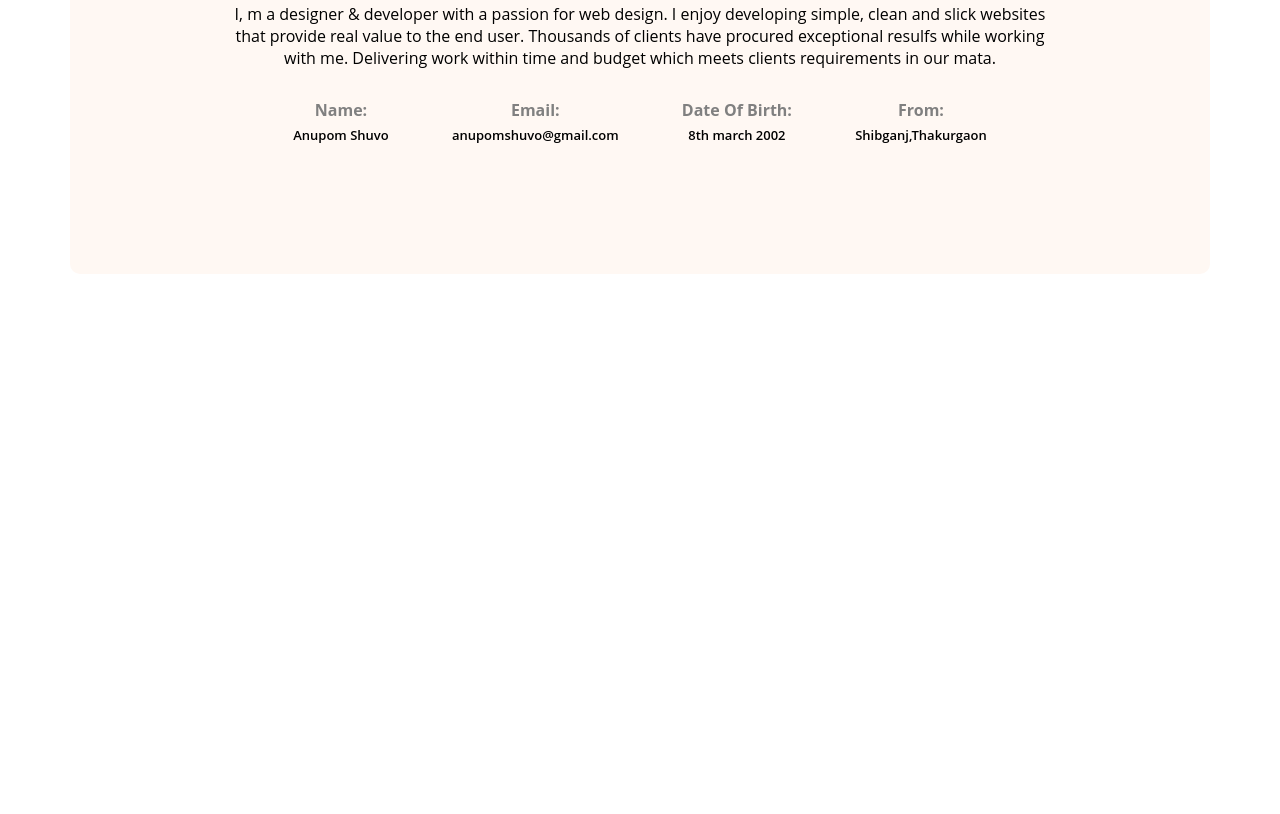
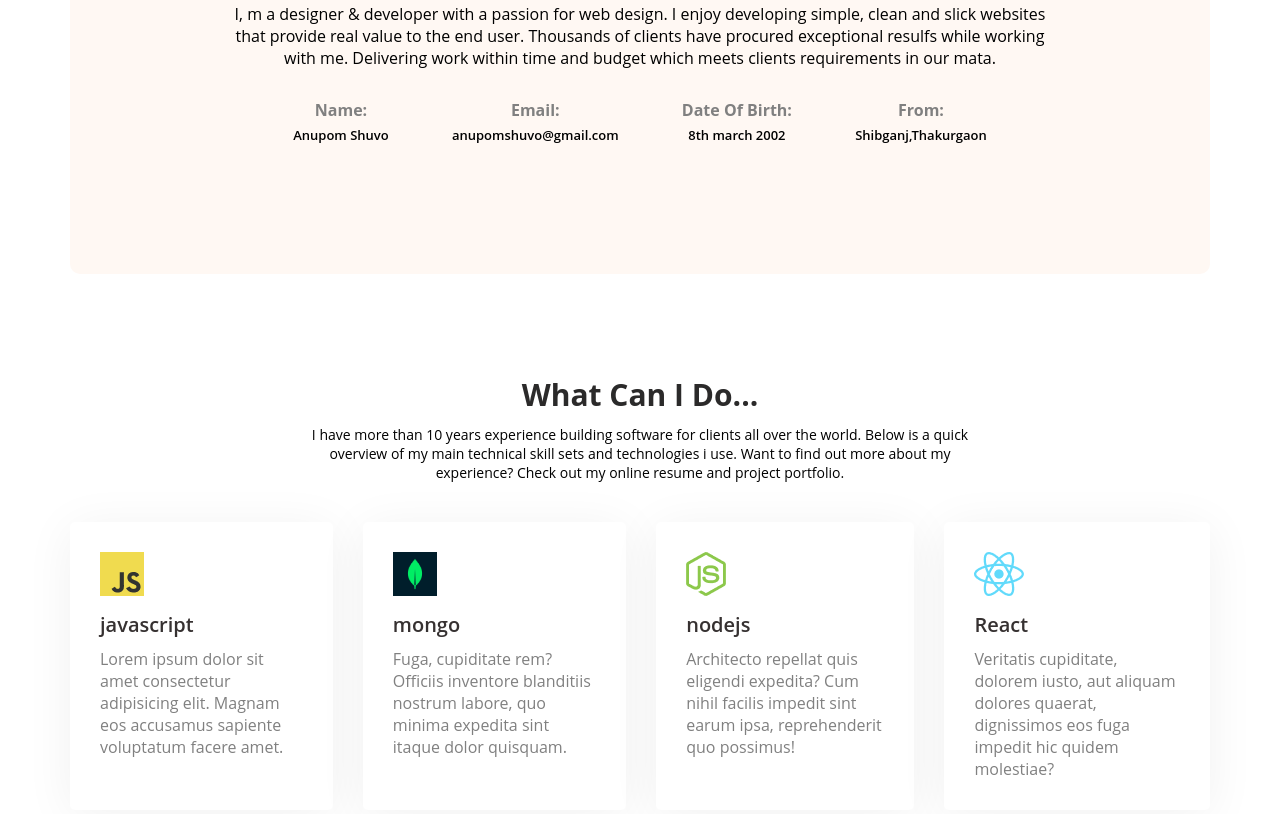
Before and after one commit to AnupomRoyShuvo/developer-portfolio, a plain HTML site: page index.html in a window 1280 px wide. Shown: the part 1091-1905 px from the top of the page. Before the commit the page ends 1495 px from the top, so only its background shows below. Drawn offline with Linux system fonts and the light colour scheme.

Commit message:
add what section

```diff
--- a/index.html
+++ b/index.html
@@ -63,6 +63,42 @@
 
             </div>
         </section>
+        <section class="what">
+            <h3 class="what-title">What Can I Do...</h3>
+            <p class="what-description">I have more than 10 years experience building software for clients all over the world. Below is a quick overview of my main technical skill sets and technologies i use. Want to find out more about my experience? Check out my online resume and project portfolio.</p>
+            <div class="skill-container">
+                <div class="skill">
+                    <img src="images/icons/js.png" alt="javascript">
+                    <p class="skill-title">javascript
+                    </p>
+                    <p class="skill-secribtion">
+                        Lorem ipsum dolor sit amet consectetur adipisicing elit. Magnam eos accusamus sapiente voluptatum facere amet.
+                    </p>
+                </div>
+                <div class="skill">
+                    <img src="images/icons/mongo.png" alt="mongo">
+                    <p class="skill-title">mongo
+                    </p>
+                    <p class="skill-secribtion">
+                        Fuga, cupiditate rem? Officiis inventore blanditiis nostrum labore, quo minima expedita sint itaque dolor quisquam.
+                    </p>
+                </div>
+                <div class="skill">
+                    <img src="images/icons/nodejs.png" alt="nodejs">
+                    <p class="skill-title">nodejs</p>
+                    <p class="skill-secribtion">
+                        Architecto repellat quis eligendi expedita? Cum nihil facilis impedit sint earum ipsa, reprehenderit quo possimus!
+                    </p>
+                </div>
+                <div class="skill">
+                    <img src="images/icons/react.png" alt="react">
+                    <p class="skill-title">React</p>
+                    <p class="skill-secribtion">
+                        Veritatis cupiditate, dolorem iusto, aut aliquam dolores quaerat, dignissimos eos fuga impedit hic quidem molestiae?
+                    </p>
+                </div>
+            </div>
+        </section>
     </main>
     <footer>
 
--- a/style.css
+++ b/style.css
@@ -95,24 +95,74 @@ main {
     border-radius: 10px;
     padding: 130px 160px;
     text-align: center;
-    margin-bottom: 130px;
+    margin-bottom: 100px;
 }
+
 .about-title {
     font-size: 30px;
     margin-bottom: 10px;
 }
+
 .about-info {
     margin-top: 30px;
 }
+
 .about-info-title {
-    color:gray;
+    color: gray;
     margin-bottom: 5px;
 }
+
 .about-info-description {
     font-size: small;
     font-weight: 600;
 }
+
 .about-info-container {
     display: flex;
     justify-content: space-evenly;
 }
+
+/* what section style  */
+.what {
+    text-align: center;
+    margin-bottom: 50px;
+}
+
+.what-title {
+    color: rgb(43, 42, 42);
+    font-size: 30px;
+}
+
+.what-description {
+    font-size: 14px;
+    width: 700px;
+    margin: auto;
+    margin-top: 10px;
+}
+
+.skill-container {
+    display: flex;
+    gap: 30px;
+    text-align: left;
+    margin-top: 40px;
+}
+
+.skill-title {
+    color: rgb(54, 49, 49);
+    font-size: 20px;
+    font-weight: 600;
+    margin-top: 10px;
+    margin-bottom: 10px;
+}
+
+.skill-secribtion {
+    color: gray;
+    font-size: 16px;
+}
+
+.skill {
+    padding: 30px;
+    background: #FFFFFF;
+    box-shadow: 0px 6px 50px rgba(0, 0, 0, 0.06);
+    border-radius: 5px;
+}
```
